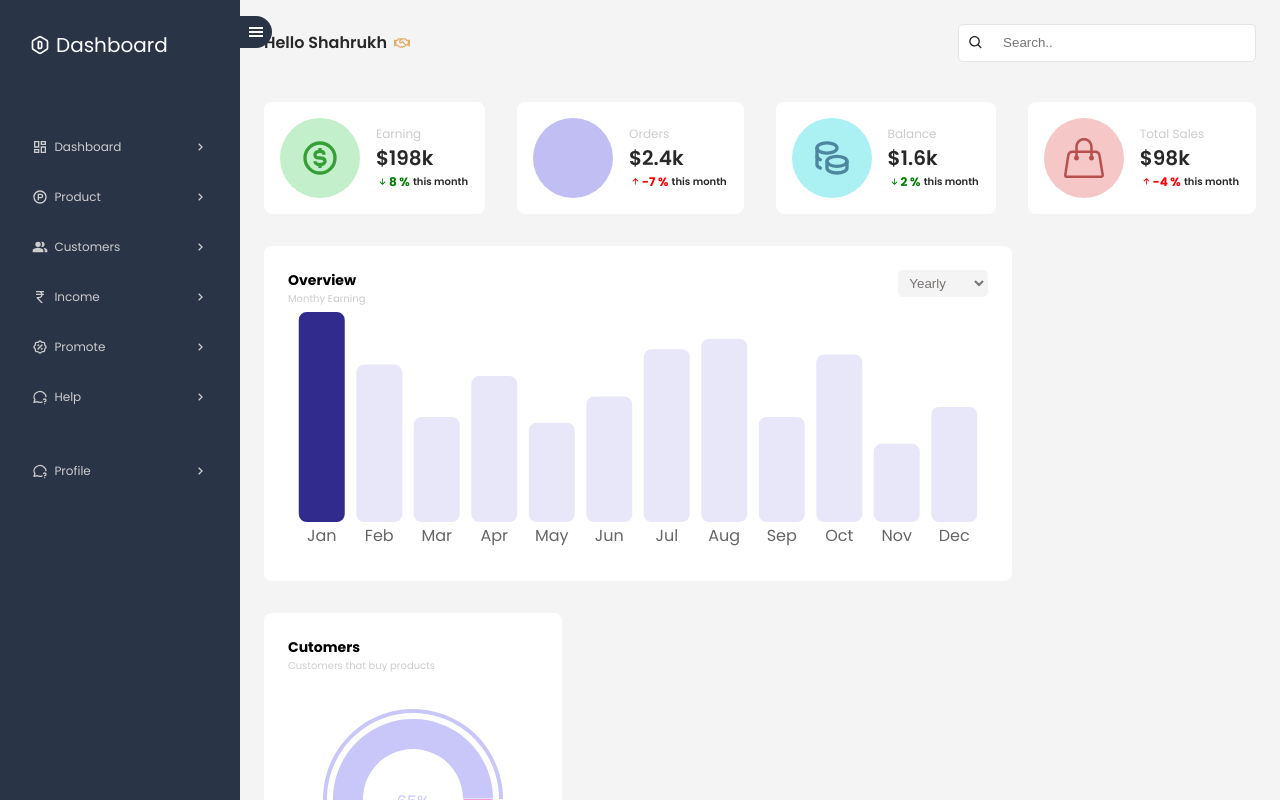
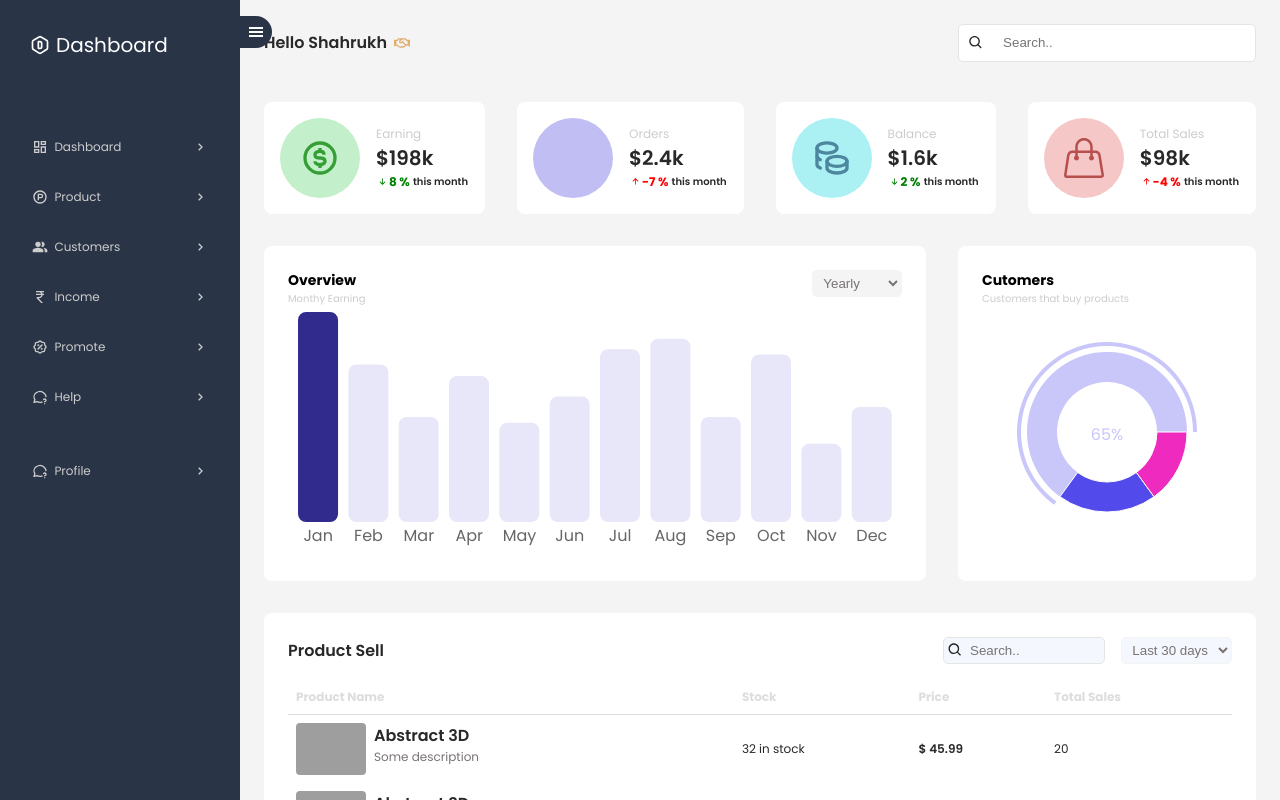
Before and after one commit to TariqueMasood/fitpeo, a React (Create React App) app: page / in a window 1280 px wide. Shown: the top 800 px of the page. Built offline with nearby package versions, Linux system fonts and the light colour scheme; grey boxes are pictures that could not be loaded; some icons are missing.

Commit message:
char updated

```diff
--- a/src/components/charts/customer-chart.jsx
+++ b/src/components/charts/customer-chart.jsx
@@ -3,6 +3,7 @@ import { css } from "@emotion/react";
 import { Cell, Pie, PieChart, ResponsiveContainer, Sector } from "recharts";
 import theme from "../../styles/theme.js";
 import { useState } from "react";
+import { mq } from "../../styles/breakpoints.js";
 
 const data = [
   { name: "65%", value: 650 },
@@ -101,14 +102,19 @@ const containerCss = css`
   background-color: ${theme.colors.white};
   padding: 1.5em;
   border-radius: 8px;
-  max-width: ${250 / 16}rem;
+  max-width: unset;
   width: 100%;
   height: 100%;
+
+  ${mq("md")} {
+    max-width: ${250 / 16}rem;
+  }
 `;
 
 const chartContainer = css`
   height: 250px;
   width: 250px;
+  margin: 0 auto;
 `;
 
 const chartHeaderCss = css`
--- a/src/components/charts/overview-chart.jsx
+++ b/src/components/charts/overview-chart.jsx
@@ -58,26 +58,31 @@ const containerCss = css`
   background-color: ${theme.colors.white};
   padding: 1.5em;
   border-radius: 8px;
+  width: 100%;
+  overflow-x: auto;
 `;
 
 const chartContainer = css`
+  display: flex;
+  flex: 1 0 auto;
+  width: 100%;
   height: 250px;
-  width: 250px;
+  // height: 250px;
+  // width: 250px;
 
-  ${mq("sm")} {
-    height: 250px;
-    width: 350px;
-  }
+  // ${mq("sm")} {
+  //   height: 250px;
+  //   width: 350px;
+  // }
 
-  ${mq("md")} {
-    height: 250px;
-    width: 500px;
-  }
+  // ${mq("md")} {
+  //   height: 250px;
+  //   width: 500px;
+  // }
 
-  ${mq("lg")} {
-    height: 250px;
-    width: 700px;
-  }
+  // ${mq("lg")} {
+  //   height: 300px;
+  // }
 `;
 
 const chartHeaderCss = css`
--- a/src/pages/dashboard.jsx
+++ b/src/pages/dashboard.jsx
@@ -47,11 +47,12 @@ const chartContainer = css`
   display: flex;
   flex-wrap: wrap;
   justify-content: center;
+
   gap: 2em;
   margin: 2em 0;
 
-  ${mq("xl")} {
-    justify-content: space-between;
+  ${mq("md")} {
+    flex-wrap: nowrap;
   }
 `;
 
```
